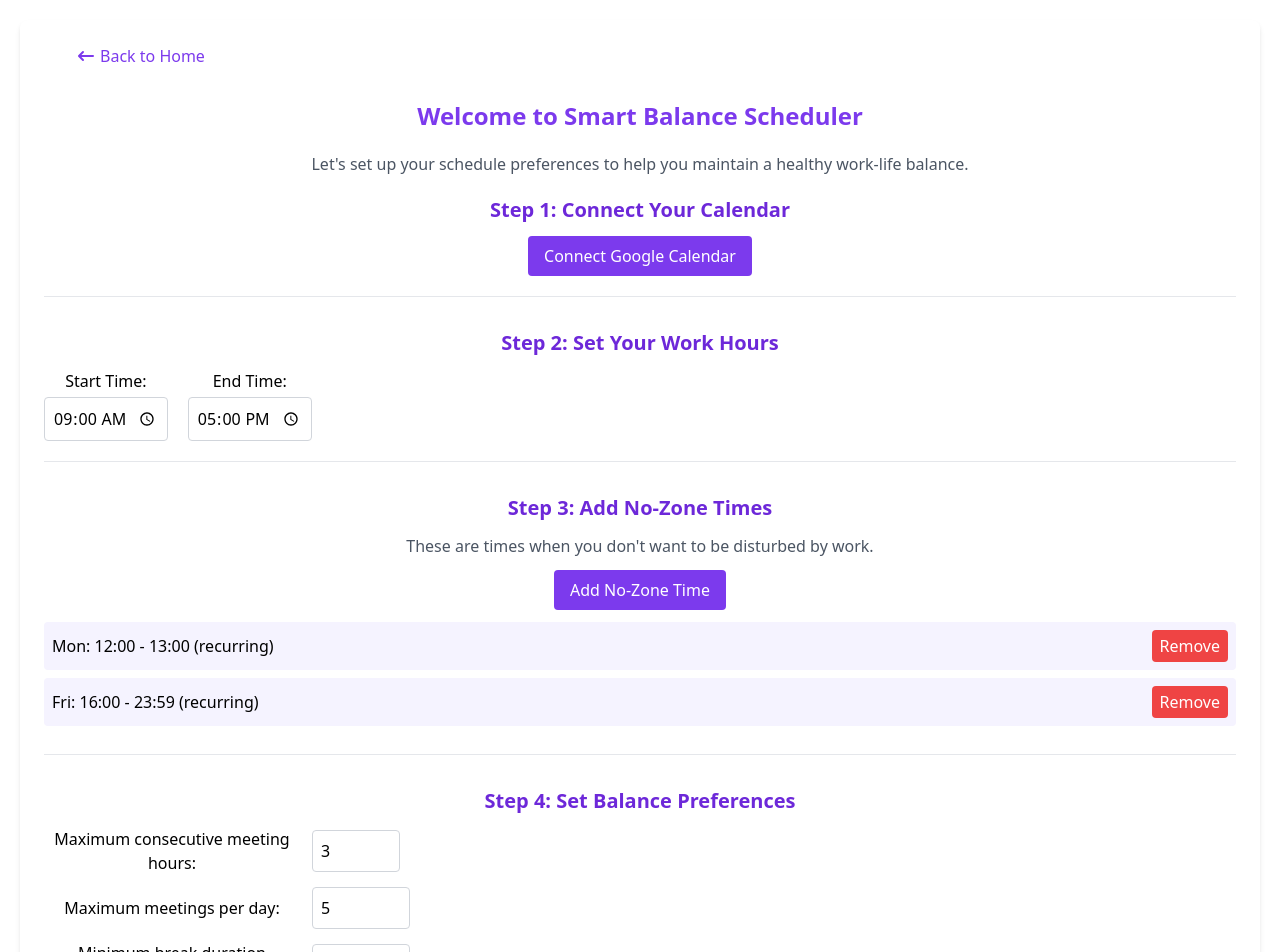
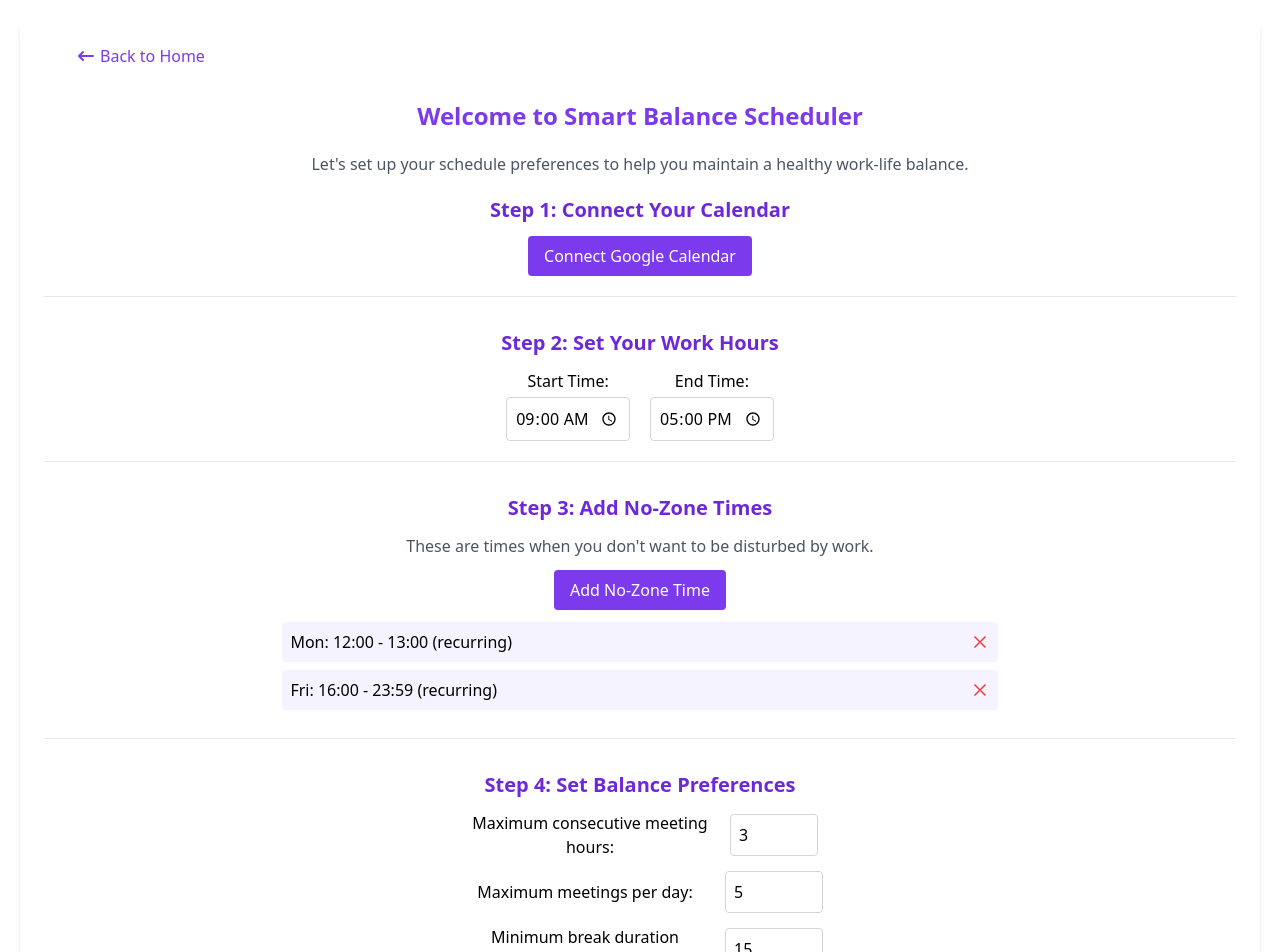
Before and after one commit to hrishikasamani/Hermony, a React (Vite) app: page /scheduler in a window 1280 px wide. Shown: the top 952 px of the page. Built offline with nearby package versions, Linux system fonts and the light colour scheme; a web font is replaced by a local one.

Commit message:
UI Updated

```diff
--- a/src/components/SmartBalanceScheduler.tsx
+++ b/src/components/SmartBalanceScheduler.tsx
@@ -374,7 +374,7 @@ const SmartBalanceScheduler: React.FC = () => {
             <ToastContainer position="top-right" autoClose={5000} toastClassName="rounded-lg shadow-md" progressClassName="bg-purple-600" />
 
             {isFirstTimeSetup ? (
-                <div className="bg-white rounded-lg p-6 shadow-md">
+                <div className="bg-white rounded-lg p-6 shadow-md text-center">
                     {/* <button onClick={handleBackButton} className="bg-purple-600 text-white px-4 py-2 rounded mb-5 flex items-center gap-2 hover:bg-purple-700">← Back</button> */}
                     <div className="max-w-7xl mx-auto px-4 sm:px-6 lg:px-8">
                         {/* Back to Home Link */}
@@ -403,7 +403,7 @@ const SmartBalanceScheduler: React.FC = () => {
 
                     <div className="mb-8 pb-5 border-b border-gray-200">
                         <h3 className="text-xl font-semibold text-purple-700 mb-3">Step 2: Set Your Work Hours</h3>
-                        <div className="flex gap-5">
+                        <div className="flex gap-5 justify-center">
                             <div>
                                 <label className="block mb-1">Start Time:</label>
                                 <input type="time" value={preferences.workHours.start} onChange={(e) => setPreferences({ ...preferences, workHours: { ...preferences.workHours, start: e.target.value } })} className="border border-gray-300 rounded p-2" />
@@ -451,9 +451,18 @@ const SmartBalanceScheduler: React.FC = () => {
 
                         <div className="mt-3">
                             {preferences.noZoneTimes.map(zone => (
-                                <div key={zone.id} className="flex justify-between items-center p-2 bg-purple-50 rounded mb-2">
-                                    <span>{['Sun', 'Mon', 'Tue', 'Wed', 'Thu', 'Fri', 'Sat'][zone.dayOfWeek]}: {zone.start} - {zone.end} {zone.recurring ? '(recurring)' : ''}</span>
-                                    <button onClick={() => setPreferences({ ...preferences, noZoneTimes: preferences.noZoneTimes.filter(z => z.id !== zone.id) })} className="bg-red-500 text-white px-2 py-1 rounded hover:bg-red-600">Remove</button>
+                                <div key={zone.id} className="p-2 bg-purple-50 rounded mb-2 mx-auto w-3/5 flex justify-between items-center">
+                                    <div className="text-left">
+                                        {['Sun', 'Mon', 'Tue', 'Wed', 'Thu', 'Fri', 'Sat'][zone.dayOfWeek]}: {zone.start} - {zone.end} {zone.recurring ? '(recurring)' : ''}
+                                    </div>
+                                    <div
+                                        onClick={() => setPreferences({ ...preferences, noZoneTimes: preferences.noZoneTimes.filter(z => z.id !== zone.id) })}
+                                        className="cursor-pointer text-red-500 hover:text-red-700"
+                                    >
+                                        <svg xmlns="http://www.w3.org/2000/svg" className="h-5 w-5" fill="none" viewBox="0 0 24 24" stroke="currentColor">
+                                            <path strokeLinecap="round" strokeLinejoin="round" strokeWidth={2} d="M6 18L18 6M6 6l12 12" />
+                                        </svg>
+                                    </div>
                                 </div>
                             ))}
                         </div>
@@ -461,15 +470,15 @@ const SmartBalanceScheduler: React.FC = () => {
 
                     <div className="mb-8 pb-5 border-b border-gray-200">
                         <h3 className="text-xl font-semibold text-purple-700 mb-3">Step 4: Set Balance Preferences</h3>
-                        <div className="mb-3 flex items-center gap-3">
+                        <div className="mb-3 flex items-center justify-center gap-3">
                             <label className="w-64">Maximum consecutive meeting hours:</label>
                             <input type="number" value={preferences.maxConsecutiveMeetingHours} onChange={(e) => setPreferences({ ...preferences, maxConsecutiveMeetingHours: parseInt(e.target.value) })} min="1" max="8" className="border border-gray-300 rounded p-2" />
                         </div>
-                        <div className="mb-3 flex items-center gap-3">
+                        <div className="mb-3 flex items-center justify-center gap-3">
                             <label className="w-64">Maximum meetings per day:</label>
                             <input type="number" value={preferences.maxMeetingsPerDay} onChange={(e) => setPreferences({ ...preferences, maxMeetingsPerDay: parseInt(e.target.value) })} min="1" max="15" className="border border-gray-300 rounded p-2" />
                         </div>
-                        <div className="mb-3 flex items-center gap-3">
+                        <div className="mb-3 flex items-center justify-center gap-3">
                             <label className="w-64">Minimum break duration (minutes):</label>
                             <input type="number" value={preferences.minBreakDuration} onChange={(e) => setPreferences({ ...preferences, minBreakDuration: parseInt(e.target.value) })} min="5" max="60" step="5" className="border border-gray-300 rounded p-2" />
                         </div>
@@ -636,7 +645,7 @@ const SmartBalanceScheduler: React.FC = () => {
                                         <input
                                             type="text"
                                             value={editedEvent?.title || ''}
-            onChange={(e) => setEditedEvent(prev => prev ? {...prev, title: e.target.value} : null)}
+                                            onChange={(e) => setEditedEvent(prev => prev ? { ...prev, title: e.target.value } : null)}
                                             className="border border-gray-300 rounded p-2 w-full"
                                         />
                                     </div>
@@ -644,7 +653,7 @@ const SmartBalanceScheduler: React.FC = () => {
                                         <label className="block mb-1 font-medium">Event Type:</label>
                                         <select
                                             value={editedEvent?.type || 'work'}
-            onChange={(e) => setEditedEvent(prev => prev ? {...prev, type: e.target.value as 'work' | 'personal' | 'no-zone'} : null)}
+                                            onChange={(e) => setEditedEvent(prev => prev ? { ...prev, type: e.target.value as 'work' | 'personal' | 'no-zone' } : null)}
                                             className="border border-gray-300 rounded p-2 w-full"
                                             disabled={editedEvent?.isNoZone}
                                         >
@@ -671,7 +680,7 @@ const SmartBalanceScheduler: React.FC = () => {
                                                         .month(parseInt(date.substr(5, 2)) - 1)
                                                         .date(parseInt(date.substr(8, 2)))
                                                         .toDate();
-                setEditedEvent({...editedEvent, start: newStart, end: newEnd});
+                                                    setEditedEvent({ ...editedEvent, start: newStart, end: newEnd });
                                                 }
                                             }}
                                             className="border border-gray-300 rounded p-2 w-full"
@@ -686,7 +695,7 @@ const SmartBalanceScheduler: React.FC = () => {
                                                 if (editedEvent) {
                                                     const [hours, minutes] = e.target.value.split(':').map(Number);
                                                     const newStart = moment(editedEvent.start).set({ hour: hours, minute: minutes }).toDate();
-                setEditedEvent({...editedEvent, start: newStart});
+                                                    setEditedEvent({ ...editedEvent, start: newStart });
                                                 }
                                             }}
                                             className="border border-gray-300 rounded p-2 w-full"
@@ -701,7 +710,7 @@ const SmartBalanceScheduler: React.FC = () => {
                                                 if (editedEvent) {
                                                     const [hours, minutes] = e.target.value.split(':').map(Number);
                                                     const newEnd = moment(editedEvent.end).set({ hour: hours, minute: minutes }).toDate();
-                setEditedEvent({...editedEvent, end: newEnd});
+                                                    setEditedEvent({ ...editedEvent, end: newEnd });
                                                 }
                                             }}
                                             className="border border-gray-300 rounded p-2 w-full"
```
Lines whose indentation alone changed are shown as unchanged.
